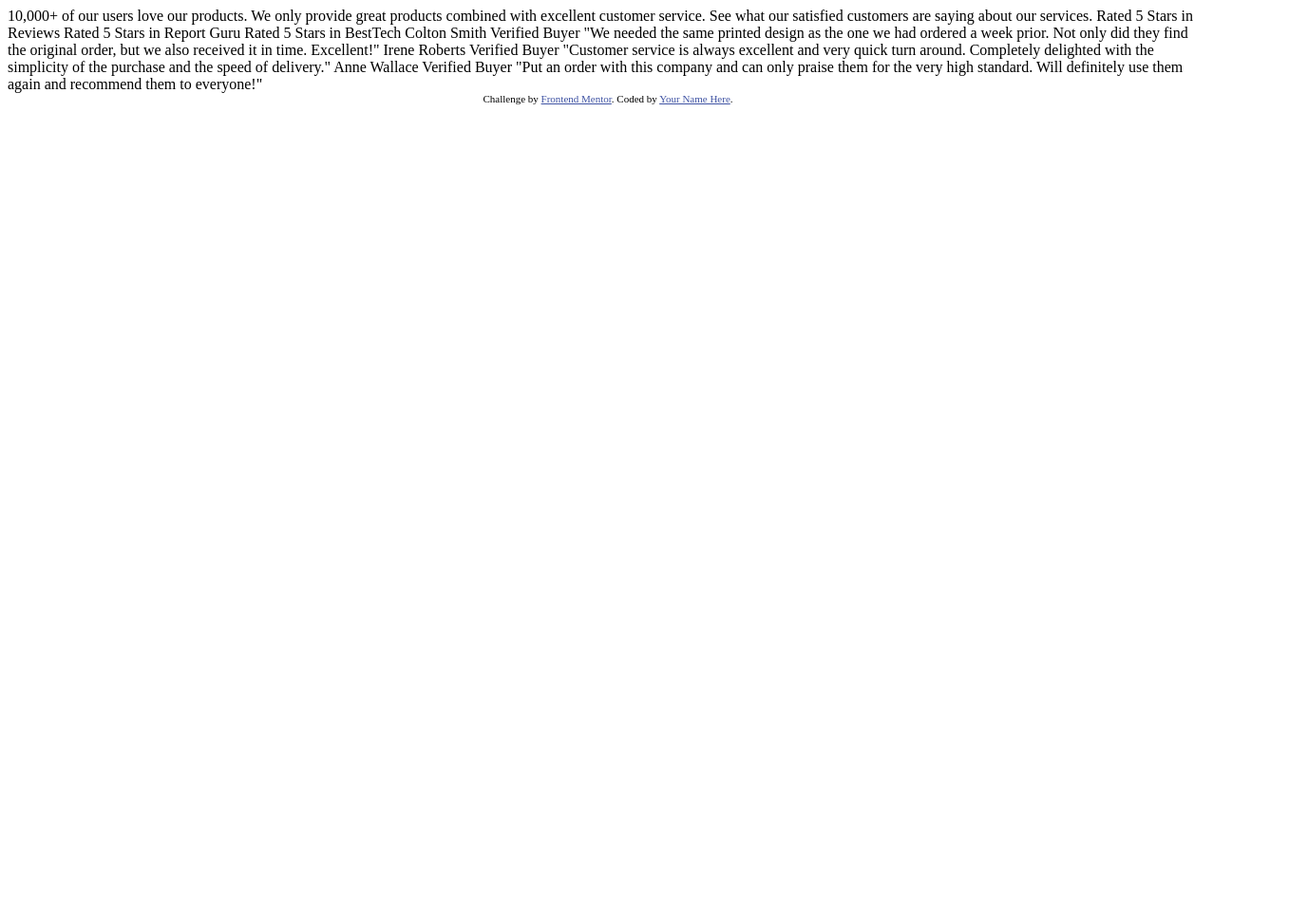
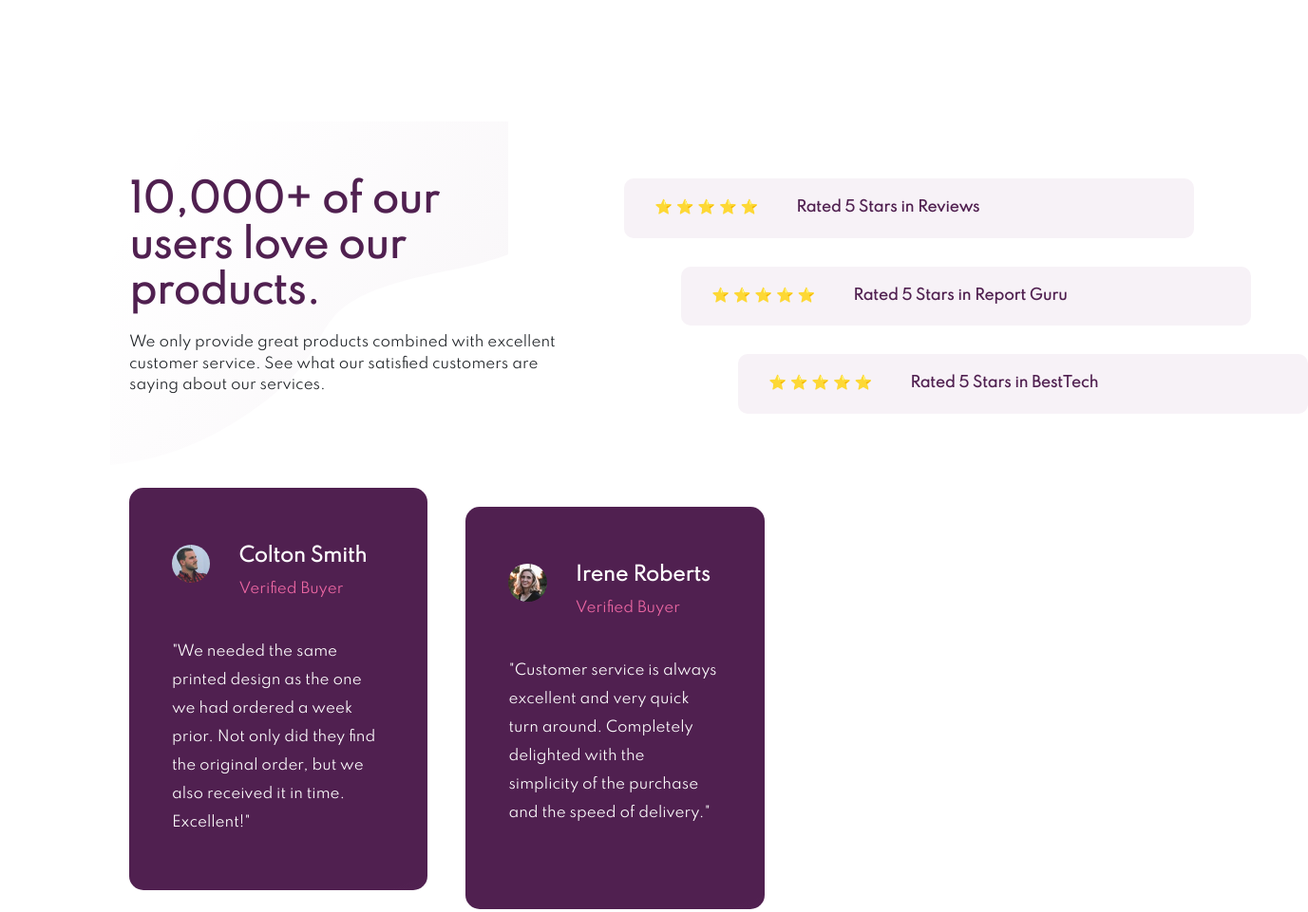
Before and after one commit to Enoah35/social-proof-section, a plain HTML site: page index.html in a window 1280 px wide. Shown: the top 961 px of the page at 95% size, 1377 px wide, since content can reach past the window. Before the commit the page ends 800 px from the top, so only its background shows below. Drawn offline with nearby package versions, Linux system fonts and the light colour scheme.

Commit message:
Update
3 hour work

```diff
--- /dev/null
+++ b/css/styles.css
@@ -0,0 +1,125 @@
+/* Tag Selector */
+
+body{
+  font-family: "Spartan";
+  font-size: 15px;
+}
+
+/* Class Selector */
+
+.attribution {
+  font-size: 11px;
+  text-align: center;
+}
+.attribution a {
+  color: hsl(228, 45%, 44%);
+}
+
+.bottom-content{
+  height: 300px;
+}
+
+.buyer{
+  padding-bottom: 20px;
+  color:hsl(333, 80%, 67%);
+}
+
+.client-comment{
+  padding-right: 50px;
+}
+
+.client-img{
+  border-radius: 100%;
+  float: left;
+  width: 15%;
+  margin-right: 30px;
+}
+
+.client-experience{
+  background-color: hsl(300, 43%, 22%);
+  color: hsl(0, 0%, 100%);
+  margin: 20px;
+  padding: 60px 0 40px 45px;
+  width: 30%;
+  position: relative;
+  background-image: url("../images/bg-pattern-bottom-desktop.svg");
+  background-repeat: no-repeat;
+  border-radius: 15px;
+  line-height: 2;
+}
+
+.client-rates{
+  background-color: hsl(300, 24%, 96%);
+  color: hsl(300, 43%, 22%);
+  margin: 30px;
+  padding: 20px 0;
+  position: relative;
+  border-radius: 10px;
+  width: 600px;
+  font-weight: 700;
+}
+
+/* Client adjustments */
+.client-irene{
+  top: 20px;
+}
+
+.client-anne{
+  top: 40px;
+}
+
+.client-name{
+  font-weight: 700;
+}
+
+.container-fluid{
+  padding: 10%;
+  position: relative;
+}
+
+.head{
+  font-weight: 700;
+  padding-right: 150px;
+  color: hsl(300, 43%, 22%);
+  width: 500px;
+}
+
+.main-adv{
+  background-color: hsl(0, 0%, 100%);
+  background-image: url("../images/bg-pattern-top-desktop.svg");
+  background-repeat: no-repeat;
+  padding: 60px 100px 60px 20px;
+  width: 40%;
+}
+
+.main-adv p{
+  padding-right: 100px;
+}
+
+.main-content{
+  width: 550px;
+  line-height: 1.5;
+  padding-top: 10px;
+}
+
+.rates-container{
+  padding-top: 30px;
+}
+
+.stars{
+  padding: 0 40px 0 20px;
+}
+
+/* Rating adjustments */
+
+.review{
+  left: 80px;
+}
+
+.report{
+  left: 140px;
+}
+
+.tech{
+  left: 200px;
+}
--- a/index.html
+++ b/index.html
@@ -1,21 +1,31 @@
 <!DOCTYPE html>
 <html lang="en">
+
 <head>
   <meta charset="UTF-8" />
   <meta name="viewport" content="width=device-width, initial-scale=1.0" />
   <!-- displays site properly based on user's device -->
 
-    <link
-      rel="icon"
-      type="image/png"
-      sizes="32x32"
-      href="./images/favicon-32x32.png"
-    />
+  <!-- Google Font Spartan -->
+  <link rel="preconnect" href="https://fonts.gstatic.com">
+  <link href="https://fonts.googleapis.com/css2?family=Spartan&display=swap" rel="stylesheet">
+
+  <!-- Bootstrap 5.0 -->
+  <link href="https://cdn.jsdelivr.net/npm/bootstrap@5.0.0-beta2/dist/css/bootstrap.min.css" rel="stylesheet" integrity="sha384-BmbxuPwQa2lc/FVzBcNJ7UAyJxM6wuqIj61tLrc4wSX0szH/Ev+nYRRuWlolflfl" crossorigin="anonymous">
+
+  <!-- My Css -->
+  <link rel="stylesheet" href="css/styles.css">
+
+  <link rel="icon" type="image/png" sizes="32x32" href="./images/favicon-32x32.png" />
+
+  <!-- Bootstrap JS -->
+  <script src="https://cdn.jsdelivr.net/npm/@popperjs/core@2.6.0/dist/umd/popper.min.js" integrity="sha384-KsvD1yqQ1/1+IA7gi3P0tyJcT3vR+NdBTt13hSJ2lnve8agRGXTTyNaBYmCR/Nwi" crossorigin="anonymous"></script>
+  <script src="https://cdn.jsdelivr.net/npm/bootstrap@5.0.0-beta2/dist/js/bootstrap.min.js" integrity="sha384-nsg8ua9HAw1y0W1btsyWgBklPnCUAFLuTMS2G72MMONqmOymq585AcH49TLBQObG" crossorigin="anonymous"></script>
 
   <title>Frontend Mentor | Social proof section</title>
 
   <!-- Feel free to remove these styles or customise in your own stylesheet 👍 -->
-    <style>
+  <!-- <style>
       .attribution {
         font-size: 11px;
         text-align: center;
@@ -23,39 +33,73 @@
       .attribution a {
         color: hsl(228, 45%, 44%);
       }
-    </style>
+    </style> -->
 </head>
+
 <body>
-    10,000+ of our users love our products.
-
+  <div class="container-fluid">
+    <!-- Top Row (Main advertisement and Rates) -->
+    <div class="row">
+      <div class="col-md-6 main-adv">
+        <!-- Main header section -->
+        <h1 class="head">10,000+ of our users love our products.</h1>
+        <p class="main-content">
           We only provide great products combined with excellent customer service.
           See what our satisfied customers are saying about our services.
-
-    Rated 5 Stars in Reviews
-    Rated 5 Stars in Report Guru
-    Rated 5 Stars in BestTech
-
-    Colton Smith
-    Verified Buyer
+        </p>
+      </div>
+      <!-- User Rate section -->
+      <div class="col-md-6 rates-container">
+        <div class="row client-rates review">
+          <div class="col">
+            <span class="stars">&#11088; &#11088; &#11088; &#11088; &#11088;</span>Rated 5 Stars in Reviews
+          </div>
+        </div>
+        <div class="row client-rates report">
+          <div class="col">
+            <span class="stars">&#11088; &#11088; &#11088; &#11088; &#11088;</span>Rated 5 Stars in Report Guru
+          </div>
+        </div>
+        <div class="row client-rates tech">
+          <div class="col">
+            <span class="stars">&#11088; &#11088; &#11088; &#11088; &#11088;</span>Rated 5 Stars in BestTech
+          </div>
+        </div>
+      </div>
+    </div>
+    <!-- Bottom Row (User experience section) -->
+    <div class="row">
+      <div class="col-md-4 client-experience client-colton">
+        <img class="client-img" src="images/image-colton.jpg" alt="img-colton">
+        <h5 class="client-name">Colton Smith</h5>
+        <p class="buyer">Verified Buyer</p>
+        <p class="client-comment">
           "We needed the same printed design as the one we had ordered a week prior.
           Not only did they find the original order, but we also received it in time.
           Excellent!"
-
-    Irene Roberts
-    Verified Buyer
-    "Customer service is always excellent and very quick turn around. Completely
-    delighted with the simplicity of the purchase and the speed of delivery."
-
-    Anne Wallace
-    Verified Buyer
-    "Put an order with this company and can only praise them for the very high
-    standard. Will definitely use them again and recommend them to everyone!"
+        </p>
+      </div>
+      <div class="col-md-4 client-experience client-irene">
+        <img class="client-img" src="images/image-irene.jpg" alt="img-irene">
+        <h5 class="client-name">Irene Roberts</h5>
+        <p class="buyer">Verified Buyer</p>
+        <p class="client-comment">"Customer service is always excellent and very quick turn around. Completely
+          delighted with the simplicity of the purchase and the speed of delivery."</p>
+      </div>
+      <div class="col-md-4 client-experience client-anne">
+        <img class="client-img" src="images/image-anne.jpg" alt="img-anne">
+        <h5 class="client-name">Anne Wallace</h5>
+        <p class="buyer">Verified Buyer</p>
+        <p class="client-comment">"Put an order with this company and can only praise them for the very high
+          standard. Will definitely use them again and recommend them to everyone!"</p>
+      </div>
+    </div>
+  </div>
 
   <div class="attribution">
     Challenge by
-      <a href="https://www.frontendmentor.io?ref=challenge" target="_blank"
-        >Frontend Mentor</a
-      >. Coded by <a href="#">Your Name Here</a>.
+    <a href="https://www.frontendmentor.io?ref=challenge" target="_blank">Frontend Mentor</a>. Coded by <a href="#">Go Ushiyama</a>.
   </div>
 </body>
+
 </html>
```
Also changed, not shown: design/desktop-design.jpg, screenshots/first 50min progress.png (added). Lines whose indentation alone changed are shown as unchanged.
